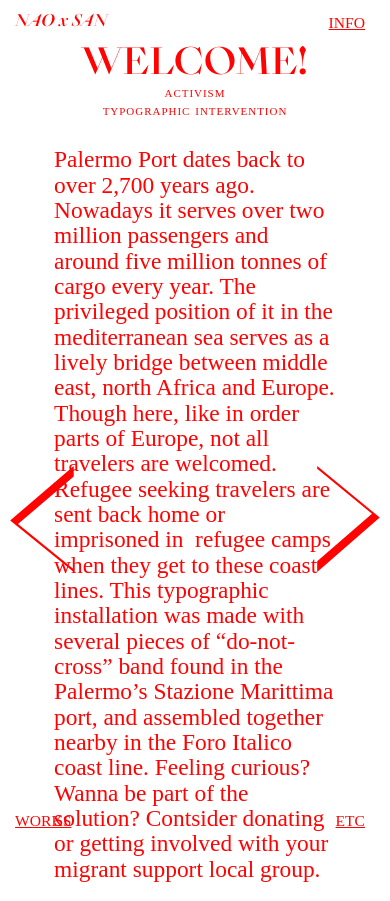
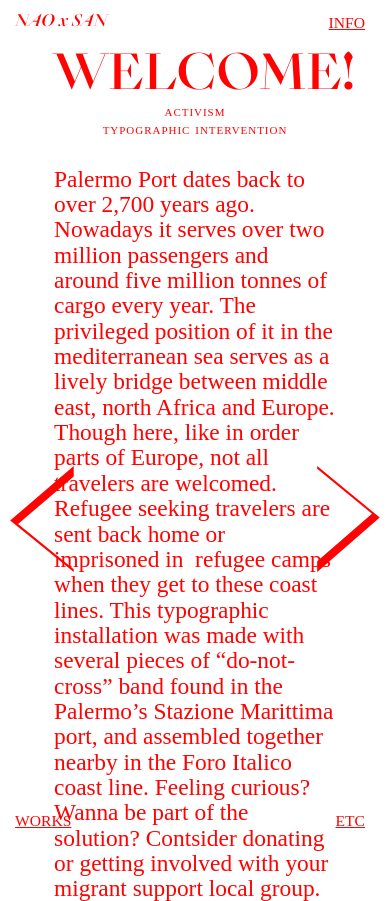
Before and after one commit to San-ms/nao-2020, a plain HTML site: page welcome.html in a window 390 px wide. Shown: the top 901 px of the page. Drawn offline with nearby package versions, Linux system fonts and the light colour scheme; a web font is replaced by a local one.

Commit message:
Update styles.css

```diff
--- a/styles.css
+++ b/styles.css
@@ -2,30 +2,35 @@
   font-family: SangBleuEmpire-Regular;
   font-weight: 200;
   src: url('fonts/SangBleuEmpire-Regular.otf');
+  text-rendering: optimizeLegibility;
 }
 
 @font-face {
   font-family: SangBleuEmpire-RegularItalic;
   font-style: italic;
   src: url('fonts/SangBleuEmpire-RegularItalic.otf');
+  text-rendering: optimizeLegibility;
 }
 
 @font-face {
   font-family: SangBleuEmpire-Medium;
   font-weight: 400;
   src: url('fonts/SangBleuEmpire-Medium.otf');
+  text-rendering: optimizeLegibility;
 }
 
 @font-face {
   font-family: SangBleuEmpire-Medium;
   font-style: italic;
   src: url('fonts/SangBleuEmpire-MediumItalic.otf');
+  text-rendering: optimizeLegibility;
 }
 
 @font-face {
   font-family: SangBleuEmpire-Bold;
   font-weight: 600;
   src: url('fonts/SangBleuEmpire-Bold.otf');
+  text-rendering: optimizeLegibility;
 }
 
 @font-face {
@@ -33,33 +38,39 @@
   font-weight: 600;
   font-style: italic;
   src: url('fonts/SangBleuEmpire-BoldItalic.otf');
+  text-rendering: optimizeLegibility;
 }
 
 @font-face {
   font-family: SangBleuEmpire-Black;
   font-weight: 800;
   src: url('fonts/SangBleuEmpire-Black.otf');
+  text-rendering: optimizeLegibility;
 }
 
 @font-face {
   font-family: SangBleuEmpire-Black;
   font-style: italic;
   src: url('fonts/SangBleuEmpire-BlackItalic.otf');
+  text-rendering: optimizeLegibility;
 }
 
 @font-face {
   font-family: TimesDotRom;
   src: url('fonts/TimesDotRom.otf');
+  text-rendering: optimizeLegibility;
 }
 
 @font-face {
   font-family: TimesDotBold;
   src: url('fonts/TimesDotBol.otf');
+  text-rendering: optimizeLegibility;
 }
 
 @font-face {
   font-family: TimesDotItalic;
   src: url('fonts/TimesDotItalic.otf');
+  text-rendering: optimizeLegibility;
 }
 
 * {
@@ -96,7 +107,6 @@
 }
 
 /* NAV */
-
 .menu-b {
   font-size: 1.8vw;
   font-family: "TimesDotItalic";
@@ -122,12 +132,12 @@
 
 .top {
   top: 0;
-  z-index: 4;
+  z-index: 0;
 }
 
 .foot {
   bottom: 0;
-  z-index:3;
+  z-index: -1;
 }
 
 .top, .foot {
@@ -137,9 +147,7 @@
   margin: 15px;
 }
 
-
 /* HOME */
-
 .main-description {
   width: 85%;
   font-size: 3.8vw;
@@ -147,7 +155,6 @@
   margin: 5% auto 5%;
   text-align: left;
 }
-
 
 .selected-works {
   margin-top: 10px;
@@ -159,7 +166,7 @@
   margin: 4vw auto 0;
 }
 
-.projects-menu{
+.projects-menu {
   width: 85%;
   text-align: center;
   justify-content: center;
@@ -176,15 +183,10 @@
   margin: 4vh auto 20px;
   text-align: center;
   justify-content: center;
-
 }
 
-
-
 /* PAGINA PROYECTOS */
-
 /* DESCRIPCION PROYECTO */
-
 .container-projects {
   display: flex;
   flex-direction: column-reverse;
@@ -196,9 +198,9 @@
   margin: 5% auto 5%;
   position: sticky;
   position: -webkit-sticky;
-bottom: 15vh;
+  bottom: 13vh;
   text-align: center;
-z-index: 0;
+  z-index: -4;
 }
 
 .text-project {
@@ -207,8 +209,10 @@
   font-size: 2vw;
   line-height: 2.3vw;
   column-count: 2;
-    -webkit-column-gap: 40px; /* Chrome, Safari, Opera */
-    	-moz-column-gap: 40px; /* Firefox */
+  -webkit-column-gap: 40px;
+  /* Chrome, Safari, Opera */
+  -moz-column-gap: 40px;
+  /* Firefox */
   column-gap: 40px;
 }
 
@@ -217,18 +221,15 @@
   line-height: 1.7vw;
   letter-spacing: 0.25vw;
   font-variant: small-caps;
-
 }
 
 /* IMAGES PROYECTO */
-
 .galeria {
   width: 85%;
   /* % del container */
   padding: 0;
   margin: 900px auto 0;
-  z-index: 1;
-
+  z-index: -3;
 }
 
 .img-margin {
@@ -251,7 +252,7 @@
   position: fixed;
   position: -webkit-fixed;
   top: 54vh;
-  z-index: 2;
+  z-index: -2;
 }
 
 .titel-mobile {
@@ -260,7 +261,13 @@
   visibility: hidden;
 }
 
+
+
+
+
+
 /* ________MEDIA QUERIES________  */
+
 
 @media screen and (max-width: 590px) {
 
@@ -296,14 +303,13 @@
     font-size: 8vw;
     line-height: 8.2vw;
     margin: 17% auto 5%;
-
   }
 
-  .project_name {
-    font-size: 10vw;
-    line-height: 11.2vw;
+  .project_name h1 {
+    margin: 2vw 0 0;
+    font-size: 12vw;
+    line-height: 12.2vw;
   }
-
 
   .projects-desc {
     width: 72.25%;
@@ -318,8 +324,8 @@
   .row.arrow {
     position: fixed;
     bottom: 20vh;
+  }
 
-  }
   .next, .prev {
     display: inline;
     height: 15vh;
@@ -339,12 +345,7 @@
   }
 
   .galeria {
-    width: 85%;
-    /* % del container */
-    padding: 0;
+
     margin: 1200px auto 0;
   }
-
-
-
 }
```
Lines whose indentation alone changed are shown as unchanged.
